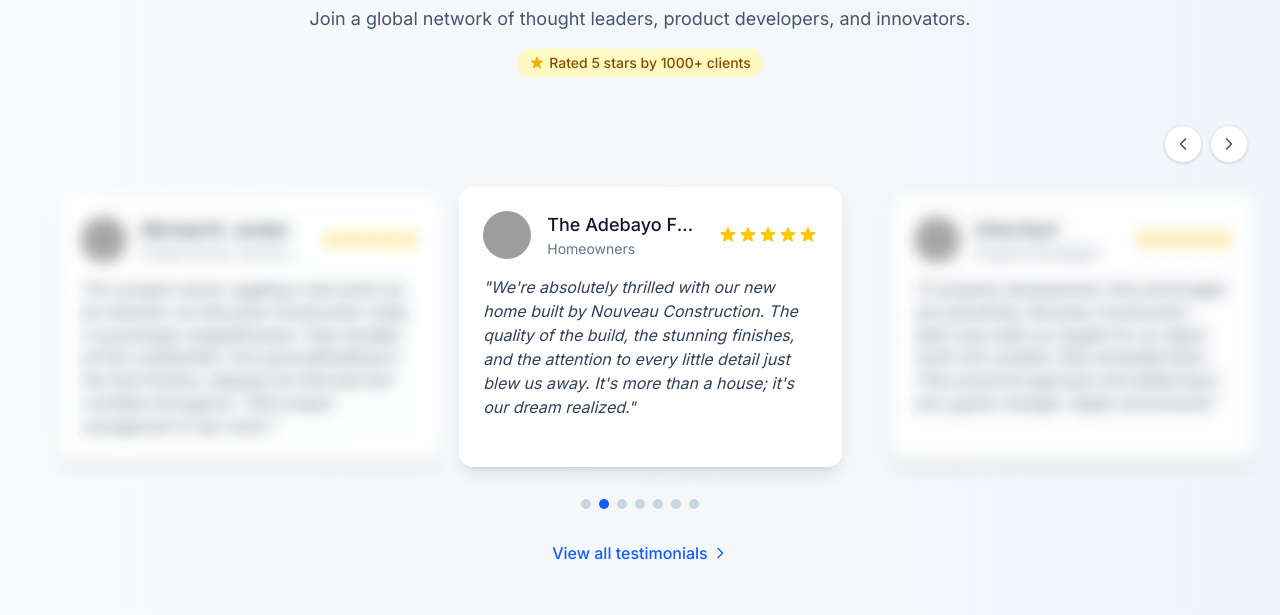
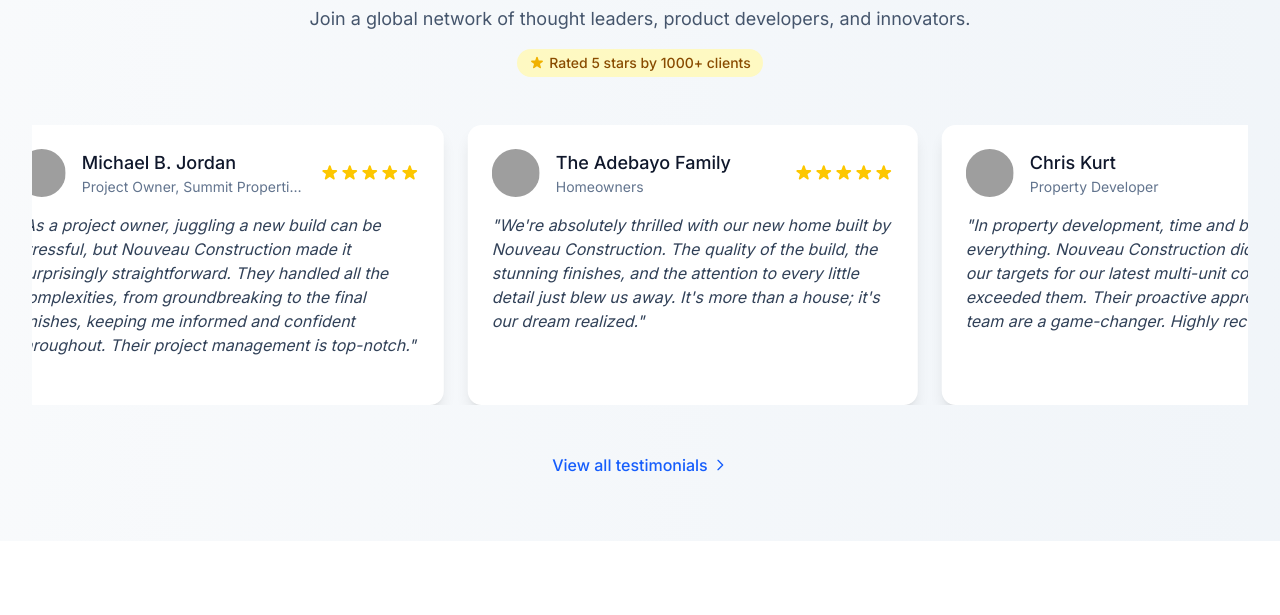
Before and after one commit to paulotokolo/nouveauconstructionltd, a Next.js app: page / in a window 1280 px wide. Shown: the part 2323-2938 px from the top of the page. Built offline with nearby package versions, Linux system fonts and the light colour scheme; grey boxes are pictures that could not be loaded.

Commit message:
better testimonial component

```diff
--- a/components/nouveau/testimonials.tsx
+++ b/components/nouveau/testimonials.tsx
@@ -1,5 +1,5 @@
 "use client"
-import { useState, useEffect, useRef } from "react";
+import { useRef } from "react";
 import { ChevronLeft, ChevronRight } from "lucide-react";
 
 // Testimonial data
@@ -8,113 +8,72 @@ const testimonials = [
     id: 1,
     name: "Sarah Chen",
     role: "Lead Architect, Innovate Designs",
-    avatar: "https://images.unsplash.com/photo-1507152832244-10d45c7eda57?w=48&h=48&fit=crop&crop=faces", // Keep or change avatar
+    avatar: "https://images.unsplash.com/photo-1507152832244-10d45c7eda57?w=48&h=48&fit=crop&crop=faces",
     rating: 5,
     content:
       "It's one thing to design a complex structure, but seeing Nouveau Construction bring those blueprints to life with such precision was incredible. They really understood the nuances of our architectural vision and collaborated every step of the way. A dream team for any architect!",
   },
   {
     id: 2,
-    name: "Michael B. Jordan", // Example name, changed from James Wilson
+    name: "Michael B. Jordan",
     role: "Project Owner, Summit Properties",
-    avatar: "https://images.unsplash.com/photo-1522529599102-193c0d76b5b6?w=48&h=48&fit=crop&crop=faces", // Keep or change avatar
+    avatar: "https://images.unsplash.com/photo-1522529599102-193c0d76b5b6?w=48&h=48&fit=crop&crop=faces",
     rating: 5,
     content:
       "As a project owner, juggling a new build can be stressful, but Nouveau Construction made it surprisingly straightforward. They handled all the complexities, from groundbreaking to the final finishes, keeping me informed and confident throughout. Their project management is top-notch.",
   },
   {
     id: 3,
-    name: "The Adebayo Family", // Changed from Jamal Ola to be more personal
+    name: "The Adebayo Family",
     role: "Homeowners",
-    avatar: "https://images.unsplash.com/photo-1565884280295-98eb83e41c65?w=48&h=48&fit=crop&crop=faces", // Keep or change avatar
+    avatar: "https://images.unsplash.com/photo-1565884280295-98eb83e41c65?w=48&h=48&fit=crop&crop=faces",
     rating: 5,
     content:
       "We're absolutely thrilled with our new home built by Nouveau Construction. The quality of the build, the stunning finishes, and the attention to every little detail just blew us away. It's more than a house; it's our dream realized.",
   },
   {
     id: 4,
-    name: "Chris Kurt", // Kept name, role is good
+    name: "Chris Kurt",
     role: "Property Developer",
-    avatar: "https://images.unsplash.com/photo-1529111290557-82f6d5c6cf85?w=48&h=48&fit=crop&crop=faces", // Keep or change avatar
+    avatar: "https://images.unsplash.com/photo-1529111290557-82f6d5c6cf85?w=48&h=48&fit=crop&crop=faces",
     rating: 5,
     content:
       "In property development, time and budget are everything. Nouveau Construction didn't just meet our targets for our latest multi-unit complex; they exceeded them. Their proactive approach and skilled team are a game-changer. Highly recommend!",
   },
   {
     id: 5,
-    name: "David Lee", // Changed from Emily Davis
+    name: "David Lee",
     role: "Business Owner, TechSpark Solutions",
-    avatar: "https://images.unsplash.com/photo-1611432579402-7037e3e2c1e4?w=48&h=48&fit=crop&crop=faces", // Keep or change avatar
+    avatar: "https://images.unsplash.com/photo-1611432579402-7037e3e2c1e4?w=48&h=48&fit=crop&crop=faces",
     rating: 5,
     content:
       "We needed our new commercial space built out quickly and to a very specific design for our business. Nouveau Construction was phenomenal – they understood our operational needs, managed the build efficiently, and the quality of their work means our new headquarters is not only functional but also incredibly impressive to clients.",
   },
   {
-    id: 6, // Added a new one for variety
+    id: 6,
     name: "Maria Gonzalez",
     role: "Interior Designer",
-    avatar: "https://images.unsplash.com/photo-1580489944761-15a19d654956?w=48&h=48&fit=crop&crop=faces", // Example new avatar
+    avatar: "https://images.unsplash.com/photo-1580489944761-15a19d654956?w=48&h=48&fit=crop&crop=faces",
     rating: 5,
     content:
       "I've collaborated with many construction firms, but Nouveau stands out. Their team respects the design integrity while offering practical construction solutions. The communication was excellent, making the entire process smooth for both me and our mutual client. The final space was a testament to their craftsmanship."
   },
   {
-    id: 7, // Added another one
+    id: 7,
     name: "Tom Richardson",
     role: "Facilities Manager, Global Corp",
-    avatar: "https://images.unsplash.com/photo-1531427186611-ecfd6d936c79?w=48&h=48&fit=crop&crop=faces", // Example new avatar
-    rating: 4, // Varied the rating slightly for realism
+    avatar: "https://images.unsplash.com/photo-1531427186611-ecfd6d936c79?w=48&h=48&fit=crop&crop=faces",
+    rating: 4,
     content:
       "Nouveau Construction undertook a significant renovation of our office wing. They were professional, worked hard to minimize disruption to our operations, and were very responsive to our evolving needs. The project was completed to a high standard. A reliable partner for major construction works."
   }
 ];
 
+// Duplicate testimonials for continuous scroll effect
+const duplicatedTestimonials = [...testimonials, ...testimonials];
+
 export default function TestimonialSlider() {
-  const [activeIndex, setActiveIndex] = useState(0);
-  const [isTransitioning, setIsTransitioning] = useState(false);
   const sliderRef = useRef(null);
-
-  // Auto-sliding functionality
-  useEffect(() => {
-    const interval = setInterval(() => {
-      nextSlide();
-    }, 5000);
-
-    // Clear interval when component unmounts
-    return () => clearInterval(interval);
-  }, []);
-
-  const nextSlide = () => {
-    if (isTransitioning) return;
-
-    setIsTransitioning(true);
-    setActiveIndex((prev) => (prev === testimonials.length - 1 ? 0 : prev + 1));
-
-    setTimeout(() => {
-      setIsTransitioning(false);
-    }, 500);
-  };
-
-  const prevSlide = () => {
-    if (isTransitioning) return;
-
-    setIsTransitioning(true);
-    setActiveIndex((prev) => (prev === 0 ? testimonials.length - 1 : prev - 1));
-
-    setTimeout(() => {
-      setIsTransitioning(false);
-    }, 500);
-  };
-
-  // Calculate which testimonials to show
-  const visibleTestimonials = () => {
-    const items = [];
-    for (let i = 0; i < 3; i++) {
-      const index = (activeIndex + i) % testimonials.length;
-      items.push(testimonials[index]);
-    }
-    return items;
-  };
 
   return (
     <div className="w-full bg-gradient-to-r from-slate-50 to-slate-100 py-16 px-4 sm:px-6 lg:px-8 overflow-hidden">
@@ -136,40 +95,16 @@ export default function TestimonialSlider() {
           </div>
         </div>
 
-        {/* Slider Controls */}
-        <div className="flex justify-end mb-6 space-x-2">
-          <button
-            onClick={prevSlide}
-            className="p-2 rounded-full bg-white border border-slate-200 shadow-sm hover:bg-slate-50 transition-colors"
-            aria-label="Previous testimonial"
-          >
-            <ChevronLeft className="w-5 h-5 text-slate-600" />
-          </button>
-          <button
-            onClick={nextSlide}
-            className="p-2 rounded-full bg-white border border-slate-200 shadow-sm hover:bg-slate-50 transition-colors"
-            aria-label="Next testimonial"
-          >
-            <ChevronRight className="w-5 h-5 text-slate-600" />
-          </button>
-        </div>
-
-        {/* Testimonial Cards */}
+        {/* Testimonial Cards - Continuous Scroll */}
         <div
           ref={sliderRef}
-          className="relative flex justify-center gap-6 transition-all duration-500 ease-out"
-          style={{
-            transform: `translateX(${isTransitioning ? '-20px' : '0px'})`,
-            opacity: isTransitioning ? 0.8 : 1
-          }}
+          className="flex overflow-x-hidden group" // Use group for hover pause
         >
-          {visibleTestimonials().map((testimonial, idx) => (
+          <div className="flex animate-scroll group-hover:pause"> {/* Apply animation here and pause on hover */}
+            {duplicatedTestimonials.map((testimonial, idx) => (
               <div
-              key={testimonial.id}
-              className={`bg-white rounded-xl shadow-lg p-6 w-full max-w-md flex-1 backdrop-blur-sm transition-all duration-500
-                ${idx === 0 ? 'translate-x-4 opacity-90 scale-95 blur-sm' :
-                  idx === 1 ? 'z-10 scale-100' :
-                  'translate-x-4 opacity-90 scale-95 blur-sm'}`}
+                key={`${testimonial.id}-${idx}`} // Ensure unique keys for duplicated items
+                className="bg-white rounded-xl shadow-lg p-6 w-[350px] sm:w-[400px] md:w-[450px] flex-shrink-0 mx-3" // Fixed width and margin
               >
                 <div className="flex flex-col sm:flex-row items-start sm:items-center mb-4 gap-4">
                   <div className="flex-shrink-0">
@@ -200,22 +135,29 @@ export default function TestimonialSlider() {
               </div>
             ))}
           </div>
+        </div>
 
-        {/* Pagination Indicators */}
+        {/* Optional: You might remove pagination and manual controls for a continuous scroller */}
+        {/* <div className="flex justify-end my-6 space-x-2">
+          <button className="p-2 rounded-full bg-white border border-slate-200 shadow-sm hover:bg-slate-50 transition-colors">
+            <ChevronLeft className="w-5 h-5 text-slate-600" />
+          </button>
+          <button className="p-2 rounded-full bg-white border border-slate-200 shadow-sm hover:bg-slate-50 transition-colors">
+            <ChevronRight className="w-5 h-5 text-slate-600" />
+          </button>
+        </div>
         <div className="flex justify-center mt-8 space-x-2">
           {testimonials.map((_, index) => (
             <button
               key={index}
-              onClick={() => setActiveIndex(index)}
-              className={`w-2.5 h-2.5 rounded-full transition-colors ${
-                index === activeIndex ? 'bg-blue-600' : 'bg-slate-300'
-              }`}
+              className={`w-2.5 h-2.5 rounded-full transition-colors bg-slate-300`}
               aria-label={`Go to testimonial ${index + 1}`}
             />
           ))}
         </div>
+        */}
 
-        <div className="text-center mt-8">
+        <div className="text-center mt-12">
           <a
             href="#"
             className="inline-flex items-center text-blue-600 hover:text-blue-800 font-medium"
@@ -227,6 +169,23 @@ export default function TestimonialSlider() {
           </a>
         </div>
       </div>
+      {/* Add CSS for the animation in your global CSS file or a style tag */}
+      <style jsx global>{`
+        @keyframes scroll {
+          0% {
+            transform: translateX(0);
+          }
+          100% {
+            transform: translateX(-50%); /* Scrolls one full set of testimonials */
+          }
+        }
+        .animate-scroll {
+          animation: scroll 40s linear infinite; /* Adjust duration as needed */
+        }
+        .group-hover\\:pause:hover { /* Tailwind class for pausing on hover */
+            animation-play-state: paused;
+        }
+      `}</style>
     </div>
   );
 }
--- a/package.json
+++ b/package.json
@@ -27,6 +27,7 @@
     "next-themes": "^0.4.6",
     "react": "^19.0.0",
     "react-dom": "^19.0.0",
+    "react-icons": "^5.5.0",
     "tailwind-merge": "^3.2.0",
     "three": "^0.176.0"
   },
```
Also changed, not shown: 1 other file (tests, documents, lock files or other folders). Lines whose indentation alone changed are shown as unchanged.
